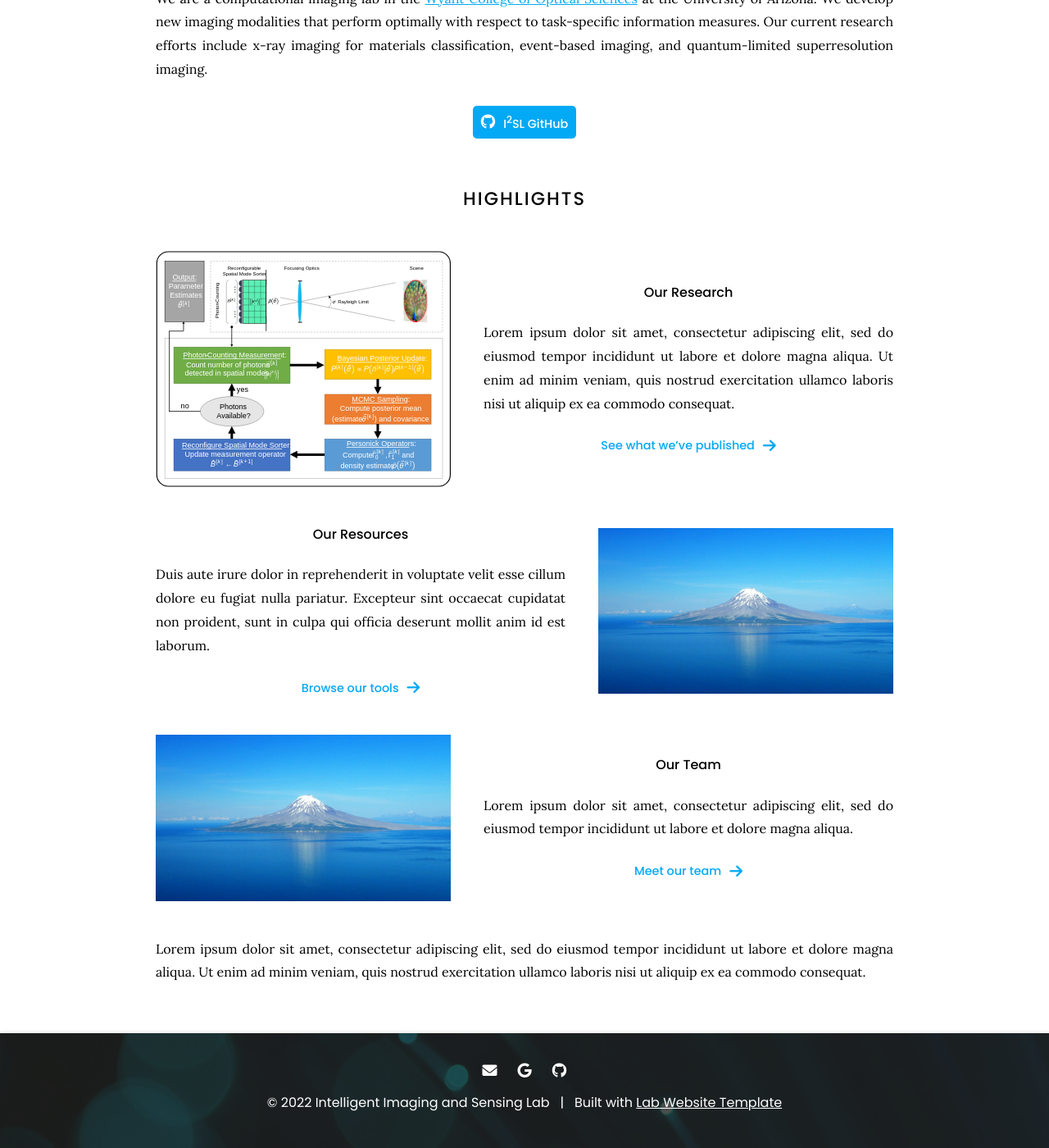
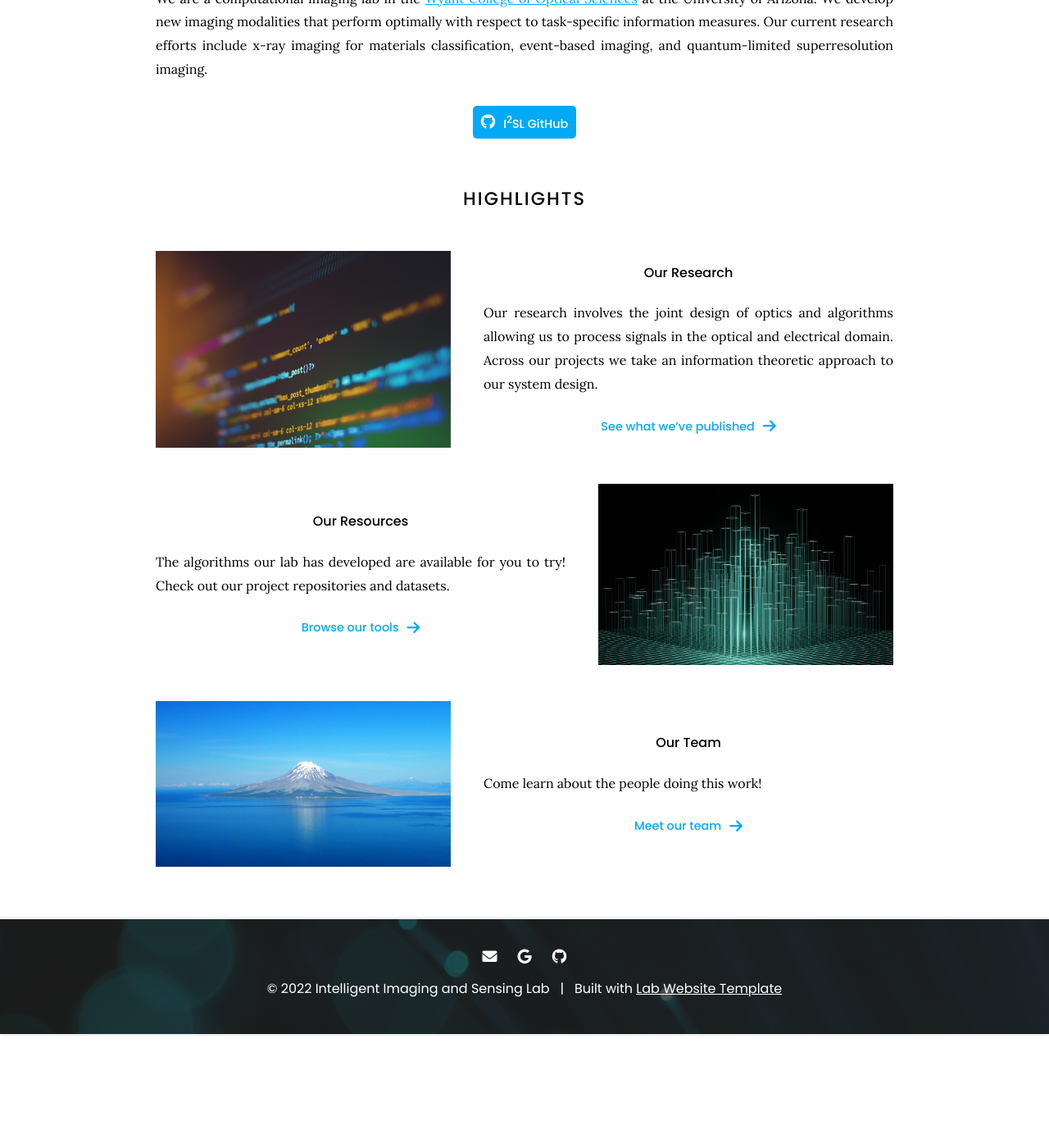
Before and after one commit to I2SL/I2SL-Website, a Jekyll site: the page built from index.md, in a window 1280 px wide and 1400 px high, scrolled down 322 px. Shown: the whole window at 82% size. Built offline with Jekyll 4.4.1, drawn with Linux system fonts in a browser that asks for light colours; after the commit the page ends 1583 px from its top, so only the background shows below that.

Commit message:
added images and text for homepage

```diff
--- a/index.md
+++ b/index.md
@@ -21,8 +21,8 @@ We are a computational imaging lab in the [Wyant College of Optical Sciences](ht
 # Highlights
 
 {% capture text %}
-Lorem ipsum dolor sit amet, consectetur adipiscing elit, sed do eiusmod tempor incididunt ut labore et dolore magna aliqua.
-Ut enim ad minim veniam, quis nostrud exercitation ullamco laboris nisi ut aliquip ex ea commodo consequat.
+Our research involves the joint design of optics and algorithms allowing us to process signals in the optical and electrical domain.
+Across our projects we take an information theoretic approach to our system design.
 
 {%
   include link.html
@@ -36,15 +36,15 @@ Ut enim ad minim veniam, quis nostrud exercitation ullamco laboris nisi ut aliqu
 
 {%
   include feature.html
-  image="images/research/CQI_flowchart.svg"
+  image="images/research_thumbnail.jpg"
   link="research"
   title="Our Research"
   text=text
 %}
 
 {% capture text %}
-Duis aute irure dolor in reprehenderit in voluptate velit esse cillum dolore eu fugiat nulla pariatur.
-Excepteur sint occaecat cupidatat non proident, sunt in culpa qui officia deserunt mollit anim id est laborum.
+The algorithms our lab has developed are available for you to try! Check out our
+project repositories and datasets.
 
 {%
   include link.html
@@ -58,7 +58,7 @@ Excepteur sint occaecat cupidatat non proident, sunt in culpa qui officia deseru
 
 {%
   include feature.html
-  image="images/photo.jpg"
+  image="images/resources_thumbnail.jpg"
   link="resources"
   title="Our Resources"
   flip=true
@@ -66,7 +66,7 @@ Excepteur sint occaecat cupidatat non proident, sunt in culpa qui officia deseru
 %}
 
 {% capture text %}
-Lorem ipsum dolor sit amet, consectetur adipiscing elit, sed do eiusmod tempor incididunt ut labore et dolore magna aliqua.
+Come learn about the people doing this work!
 
 {%
   include link.html
@@ -85,6 +85,3 @@ Lorem ipsum dolor sit amet, consectetur adipiscing elit, sed do eiusmod tempor i
   title="Our Team"
   text=text
 %}
-
-Lorem ipsum dolor sit amet, consectetur adipiscing elit, sed do eiusmod tempor incididunt ut labore et dolore magna aliqua.
-Ut enim ad minim veniam, quis nostrud exercitation ullamco laboris nisi ut aliquip ex ea commodo consequat.
```
Also changed, not shown: images/research_thumbnail.jpg (added), images/resources_thumbnail.jpg (added).
